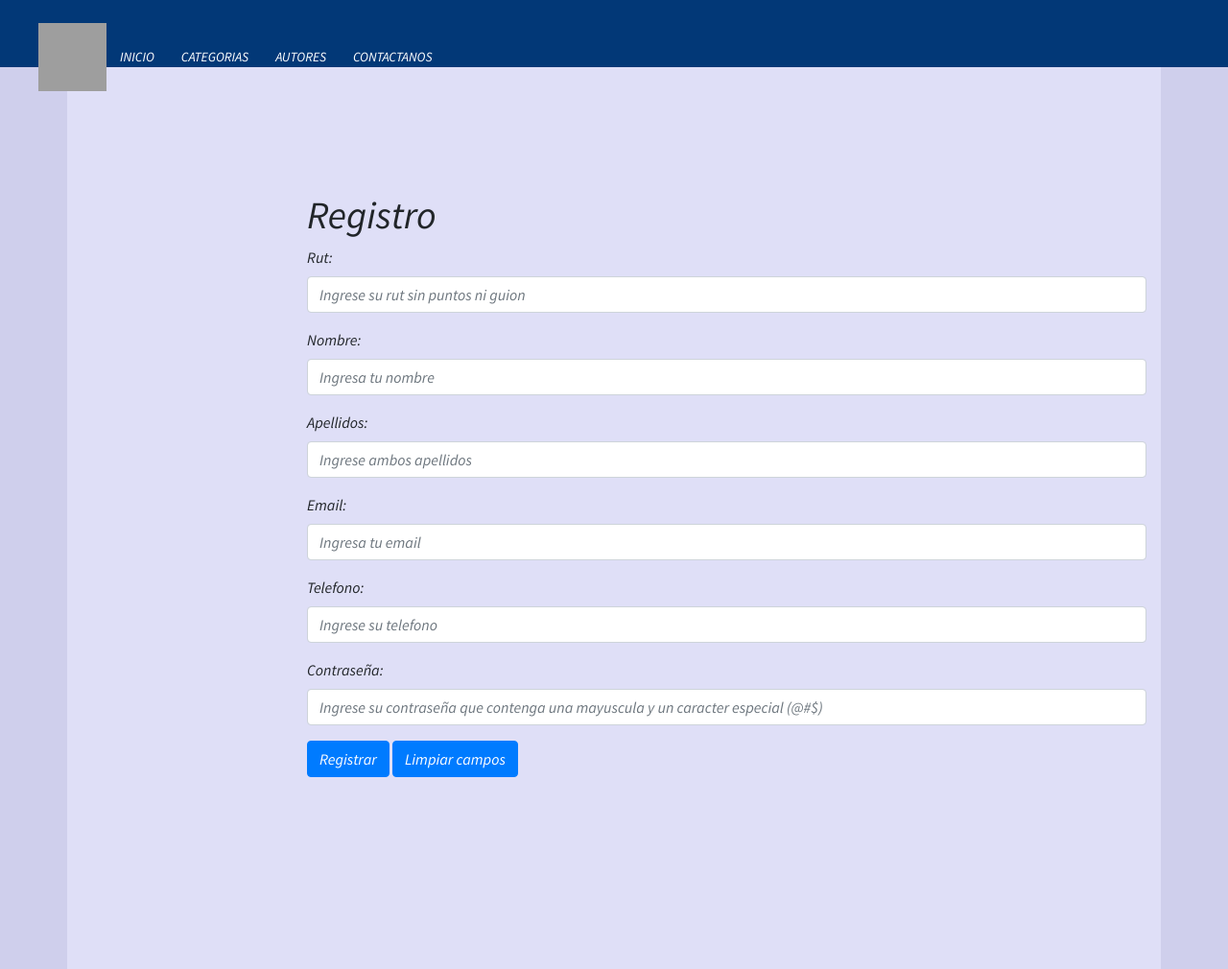
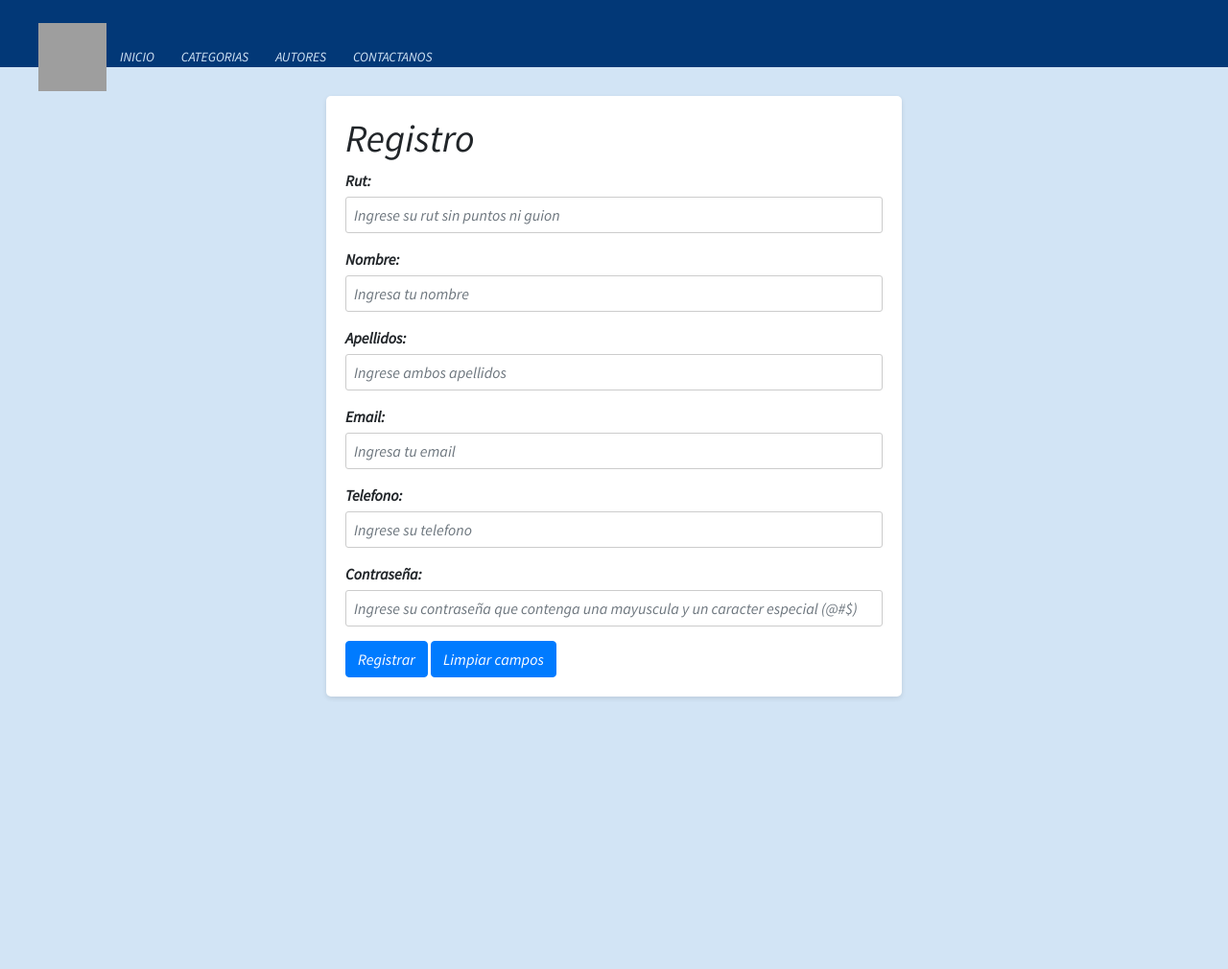
Before and after one commit to toledomaxuc/EVA3PGY, a Django app: page /usuarios/registro in a window 1280 px wide. Shown: the whole page at 96% size. After the commit the page ends 728 px from the top, so only its background shows below. Run offline with Django 4.2, Linux system fonts and the light colour scheme; some libraries are stand-ins or nearby versions; grey boxes are pictures that could not be loaded.

Commit message:
Cambios CSS JS MODIFICACIONES TOCS

```diff
--- a/EVA3PGYProyect/static/css/estilos.css
+++ b/EVA3PGYProyect/static/css/estilos.css
@@ -14,7 +14,7 @@ header{
     position: absolute;
     top: 0;
     left: 0;
-    background: #fff;
+    background: rgb(210, 228, 245);
 }
 
 /*HEADER SUPERIOR*/
@@ -88,7 +88,7 @@ nav > ul > li > a{
     display: flex;
     align-items: center;
     padding: 14px;
-    color: white;
+    color: rgb(210, 228, 245);
     text-transform: uppercase;
     font-size: 14px;
     transition: all 300ms ease;
@@ -112,7 +112,7 @@ nav ul li ul{
     width: 200px;
     display: flex;
     flex-direction: column;
-    background: #fff;
+    background: rgb(210, 228, 245);
     position: absolute;
     top: 90px;
     left: -5px;
@@ -135,7 +135,7 @@ nav ul li ul:before{
     height: 0;
     border-left: 12px solid transparent;
     border-right: 12px solid transparent;
-    border-bottom: 12px solid white;
+    border-bottom: 12px solid rgb(210, 228, 245);
     position: absolute;
     top: -12px;
     left: 20px;
@@ -154,7 +154,7 @@ nav ul li ul li a{
 
 nav ul li ul li a:hover{
     background: #0074c7;
-    color: #fff;
+    color: rgb(210, 228, 245);
     transform: scale(1.1);
     padding-left: 30px;
     font-size: 14px;
@@ -164,7 +164,7 @@ nav ul li ul li a:hover{
 /*ARTICULOS*/
 
     main{
-        background: #f0f0f0;
+        background: rgb(210, 228, 245);
         padding: 40px 20px;
         margin-top: 194px;
     }
@@ -172,7 +172,7 @@ nav ul li ul li a:hover{
         max-width: 1200px;
         margin: 20px auto;
         padding: 40px ;
-        background: #fff;
+        background: rgb(210, 228, 245);
     }
     article p {
         margin-top: 20px;
@@ -184,7 +184,7 @@ nav ul li ul li a:hover{
 
     .icon__menu{
         font-size: 26px;
-        color: white;
+        color: rgb(210, 228, 245);
         cursor: pointer;
         width: 26px;
         height: 100%;
@@ -286,3 +286,15 @@ aside#der{
     font-size: x-large;
 
 }
+
+.container {
+  background-color: rgb(210, 228, 245); /* Cambia el color de fondo */
+}
+
+.header {
+  background-color: rgb(210, 228, 245); /* Cambia el color de fondo del encabezado */
+}
+
+.header__superior {
+  color: #333333; /* Cambia el color del texto del encabezado */
+}
--- a/EVA3PGYProyect/static/css/formulario.css
+++ b/EVA3PGYProyect/static/css/formulario.css
@@ -1,8 +1,8 @@
 body{
-    background-color: antiquewhite;
+    background-color: rgb(210, 228, 245);
 }
 
 .container{
-    background-color: rgb(223, 215, 203);
+    background-color: rgb(210, 228, 245);
     padding-top: 50px;
 }
--- a/EVA3PGYProyect/static/css/registro.css
+++ /dev/null
@@ -1,20 +0,0 @@
-body{
-    background-color: rgb(207, 207, 236);
-}
-.container{
-    padding-left: 250px;
-    background-color: rgb(223, 223, 247);
-    padding-top: 200px;
-    padding-bottom: 200px;
-
-body{
-    background-color: rgb(207, 207, 236);
-}
-.container{
-    padding-left: 250px;
-    background-color: rgb(223, 223, 247);
-    padding-top: 200px;
-    padding-bottom: 200px;
-
-
-}
--- /dev/null
+++ b/EVA3PGYProyect/static/css/registros.css
@@ -0,0 +1,63 @@
+* {
+    margin: 0;
+    padding: 0;
+    box-sizing: border-box;
+  }
+
+  body {
+    font-family: Arial, sans-serif;
+    background-color: rgb(210, 228, 245);
+  }
+
+  .container {
+    max-width: 600px;
+    margin: 50px auto;
+    padding: 20px;
+    background-color: #fff;
+    border-radius: 5px;
+    box-shadow: 0 2px 5px rgba(0, 0, 0, 0.1);
+    margin-top: 100px;
+  }
+
+
+  .container h2 {
+    text-align: center;
+    margin-bottom: 20px;
+  }
+
+  .form-group {
+    margin-bottom: 15px;
+  }
+
+  .form-group label {
+    display: block;
+    font-weight: bold;
+    margin-bottom: 5px;
+  }
+
+  .form-group input {
+    width: 100%;
+    padding: 8px;
+    border: 1px solid #ccc;
+    border-radius: 3px;
+  }
+
+  .form-group input[type="submit"] {
+    background-color: #007bff;
+    color: #fff;
+    cursor: pointer;
+  }
+
+  .form-group input[type="submit"]:hover {
+    background-color: #0056b3;
+  }
+
+  .error-message {
+    color: red;
+    margin-top: 5px;
+  }
+
+  .success-message {
+    color: green;
+    margin-top: 5px;
+  }
--- a/EVA3PGYProyect/usuarios/templates/usuarios/index.html
+++ b/EVA3PGYProyect/usuarios/templates/usuarios/index.html
@@ -10,7 +10,7 @@
     <title>Noticias Caos News</title>
     <script src="https://kit.fontawesome.com/41bcea2ae3.js" crossorigin="anonymous"></script>
     <link rel="stylesheet" href="{% static 'css/estilos.css'%}">
-    <link rel="stylesheet" href="{% static 'css/registro.css'%}">
+
     <link href="https://cdn.jsdelivr.net/npm/bootstrap@5.3.0-alpha3/dist/css/bootstrap.min.css" rel="stylesheet"
         integrity="sha384-KK94CHFLLe+nY2dmCWGMq91rCGa5gtU4mk92HdvYe+M/SXH301p5ILy+dN9+nJOZ" crossorigin="anonymous">
 
--- a/EVA3PGYProyect/usuarios/templates/usuarios/registro.html
+++ b/EVA3PGYProyect/usuarios/templates/usuarios/registro.html
@@ -11,7 +11,7 @@
     <script src="https://stackpath.bootstrapcdn.com/bootstrap/4.3.1/js/bootstrap.min.js"></script>
 
     <link rel="stylesheet" href="{% static 'css/estilos.css'%}">
-    <link rel="stylesheet" href="{% static 'css/registro.css'%}">
+    <link rel="stylesheet" type="text/css" href="{% static 'css/registros.css' %}">
     <script src="{% static 'js/registro.js' %}"></script>
 
 </head>
```
